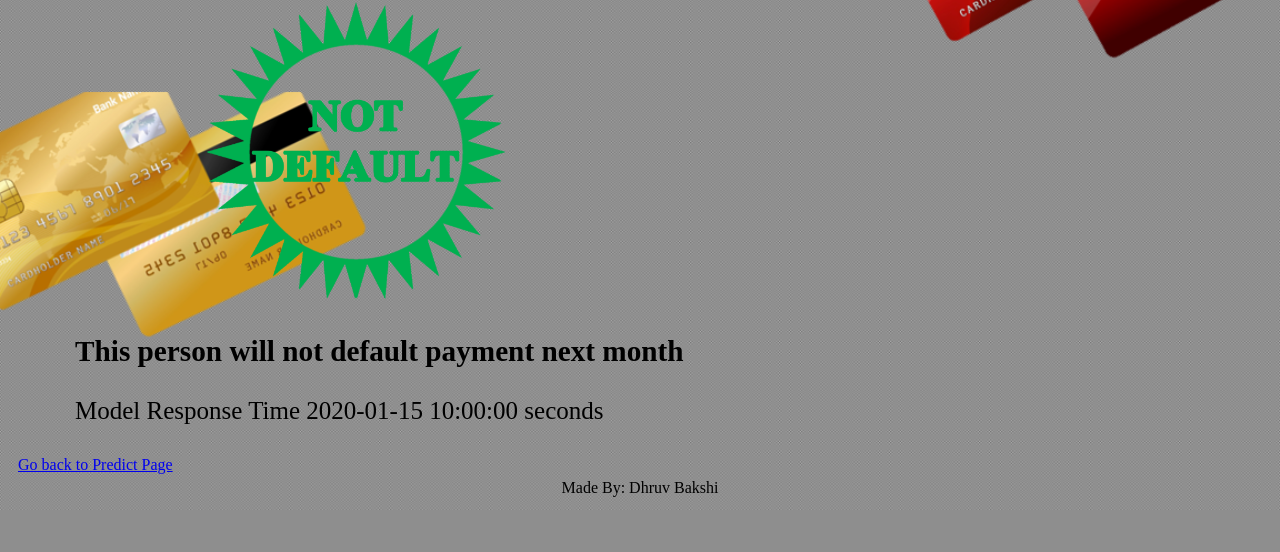
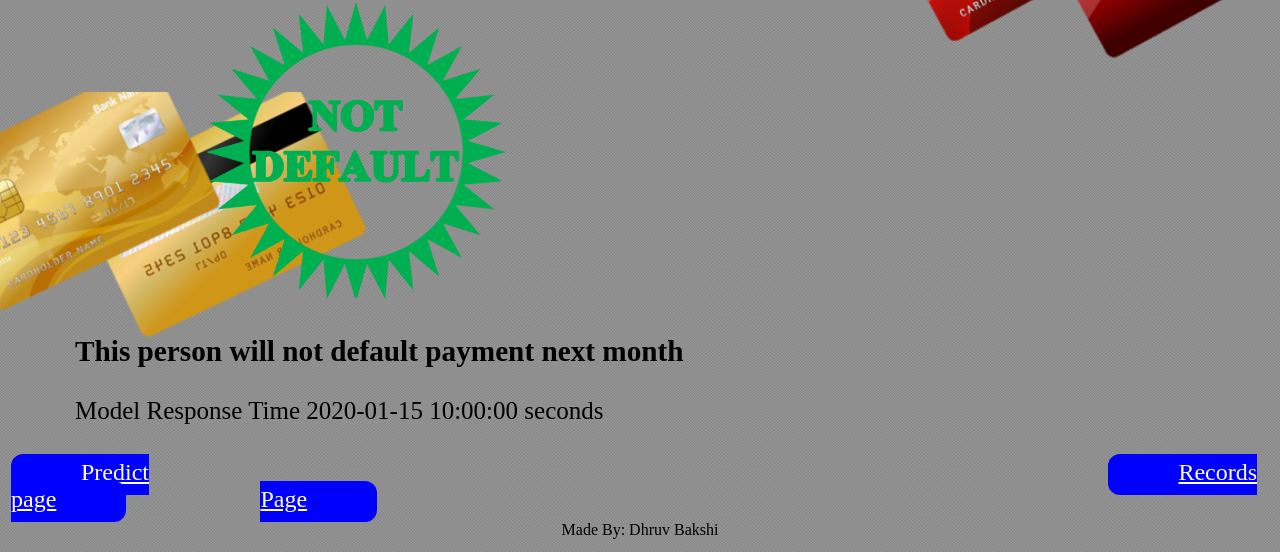
Before and after one commit to d1b2/credit_default_ml_project, a Flask app: template app/templates/results.html in a window 1280 px wide. Shown: the part 708-1260 px from the top of the page. Before the commit the page ends 1218 px from the top, so only its background shows below. Run offline with Flask 2, Linux system fonts and the light colour scheme; the template is opened without the code that fills it: most values are stand-ins (such as "Sample title", 1, 10 or a date in 2020); parts of the project's set-up code (start-up, migrations or seed data) failed here and were passed over.

Commit message:
results page update

```diff
--- a/app/templates/results.html
+++ b/app/templates/results.html
@@ -113,7 +113,29 @@
 </div>
 </div>
 <br>
-<a style="padding: 0px 10px; " href='/'>Go back to Predict Page</a>
+<table>
+    <tr><td>
+<a href='/'
+    style=" color: white ; text-align: right;font-size: 24px;background-color:blue;
+    padding-top: 5px;padding-bottom: 10px; padding-left: 70px; padding-right: 70px; border-radius: 12px;">
+Predict page
+</a>
+</td>
+
+<td >
+    &emsp;&emsp; &emsp;&emsp; &emsp;&emsp;&emsp;&emsp; &emsp;&emsp; &emsp;&emsp;
+    &emsp;&emsp; &emsp;&emsp; &emsp;&emsp;&emsp;&emsp; &emsp;&emsp; &emsp;&emsp;
+    &emsp;&emsp; &emsp;&emsp; &emsp;&emsp;&emsp;&emsp; &emsp;&emsp; &emsp;&emsp;
+    &emsp;&emsp; &emsp;&emsp; &emsp;&emsp;&emsp;&emsp; &emsp;&emsp; &emsp;&emsp;
+    <a href='/record'
+    style=" color: white ; text-align: right;font-size: 24px;background-color:blue;
+            padding-top: 5px;padding-bottom: 10px; padding-right:70px; padding-left: 70px; border-radius: 12px;">
+    Records Page</a>
+
+</td>
+    </tr>
+</table>
+
 <div style="padding: 5px 0px;text-align:center;">
     Made By: Dhruv Bakshi
 
```
